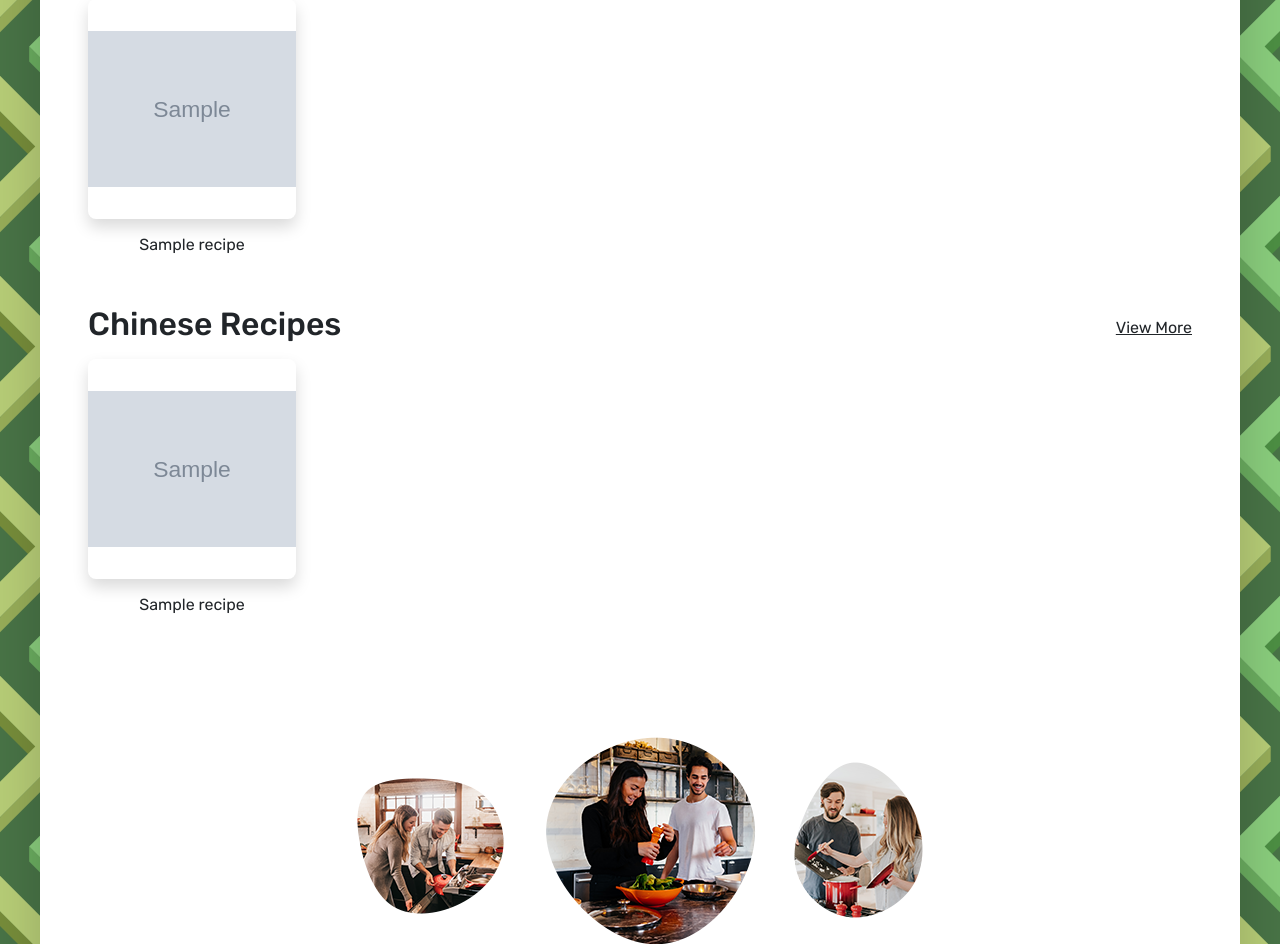
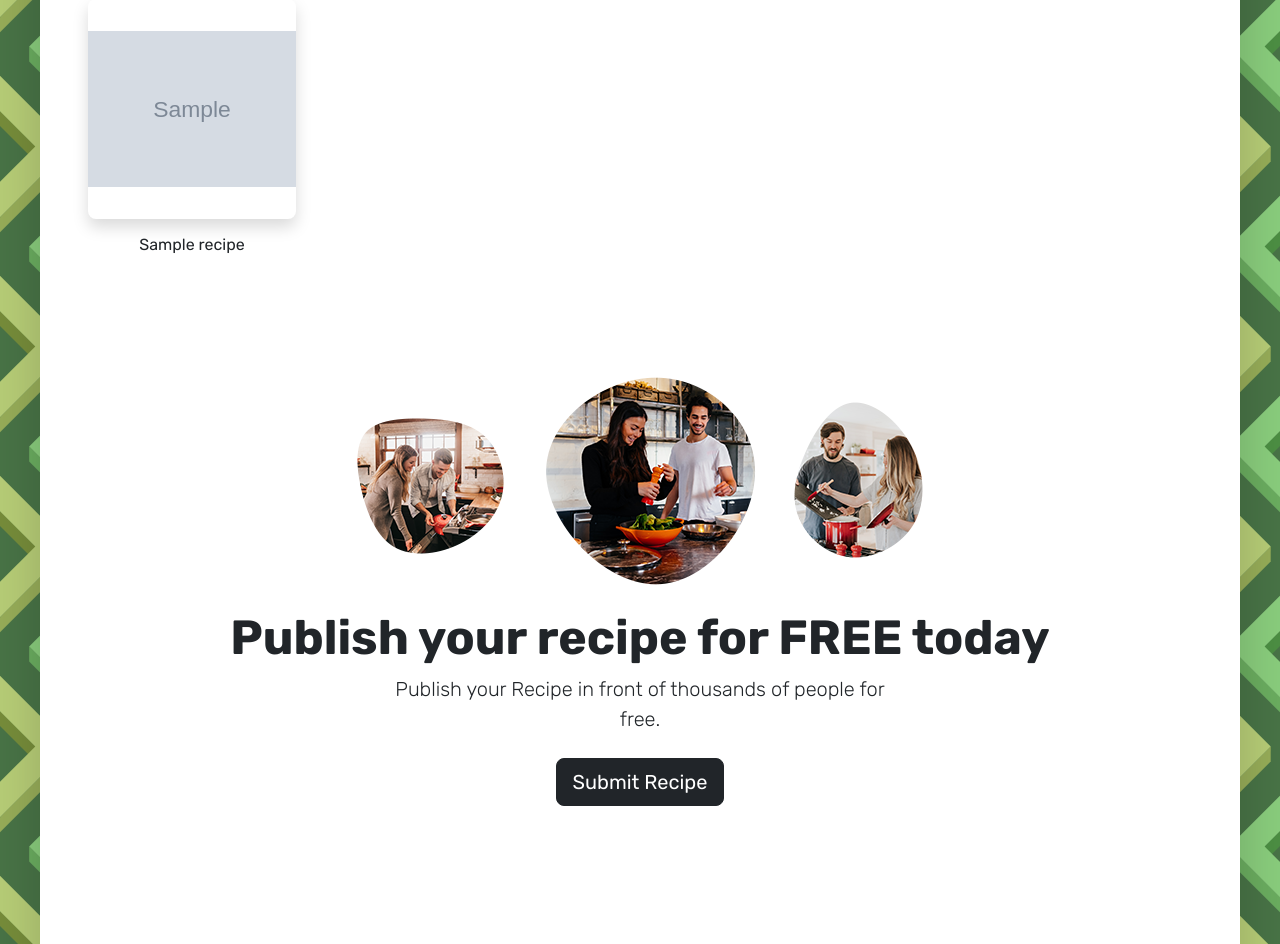
Before and after one commit to Mulih/culinaryCompass, a Node server app: page / in a window 1280 px wide. Shown: the part 1846-2790 px from the top of the page. Run offline with Node 20, Linux system fonts and the light colour scheme; tables that the repository leaves empty hold one stand-in row (values such as "Sample post"); grey boxes marked "Sample" are stand-in pictures; some libraries are stand-ins or nearby versions.

Commit message:
container overflow issue again

```diff
--- a/views/index.ejs
+++ b/views/index.ejs
@@ -65,12 +65,6 @@
 
 
     </div>
-
-
-
-
-
-
 </section>
 
 <!-- Latest End -->
@@ -107,8 +101,6 @@
     </div>
 
     <div class="row row-cols-2 row-cols-lg-5 g-2 g-lg-3">
-
-
         <% if(food.american != '') { %>
             <% food.american.forEach(function(recipe, index){ %>
             <a href="/recipe/<%= recipe._id %>" class="col tex-center category__link">
@@ -121,27 +113,7 @@
         <% } %>
     </div>
 </section>
-<!-- Chinese Start -->
 
-<section class="pb-4 pt-4">
-    <div class="d-flex mb-2 align-items-center">
-        <h2>Chinese Recipes</h2>
-        <a href="/categories/American" class="ms-auto">View More</a>
-    </div>
-
-    <div class="row row-cols-2 row-cols-lg-5 g-2 g-lg-3">
-        <% if(food.chinese != '') { %>
-            <% food.chinese.forEach(function(recipe, index){ %>
-                <a href="/recipe/<%= recipe._id %>" class="col tex-center category__link">
-                    <div class="category__img category__img--large shadow">
-                        <img src="/uploads/<%= recipe.image %>" alt="<%= recipe.name %>" loading="lazy">
-                    </div>
-                    <div class="pt-1"><%= recipe.name %></div>
-                </a>
-            <% }) %>
-        <% } %>
-    </div>
-</section>
 
 
 
--- a/views/layouts/main.ejs
+++ b/views/layouts/main.ejs
@@ -22,8 +22,8 @@
 
             <ul class="nav col-12 col-md-auto mb-2 justify-content-center mb-md-0">
                 <li><a href="/" class="nav-link px-2 link-secondary">Home</a></li>
-                <li><a href="/about" class="nav-link px-2 link-secondary">About</a></li>
-                <li><a href="/submit-recipe" class="nav-link px-2 link-secondary">Shopping Lists</a></li>
+                <li><a href="/recipes" class="nav-link px-2 link-secondary">About</a></li>
+                <li><a href="/shopping-list" class="nav-link px-2 link-secondary">Shopping Lists</a></li>
                 <li><a href="/contact" class="nav-link px-2 link-secondary">Profile</a></li>
             </ul>
 
```
Also changed, not shown: views/categories.ejs (+3 -4 lines). Lines whose indentation alone changed are shown as unchanged.
